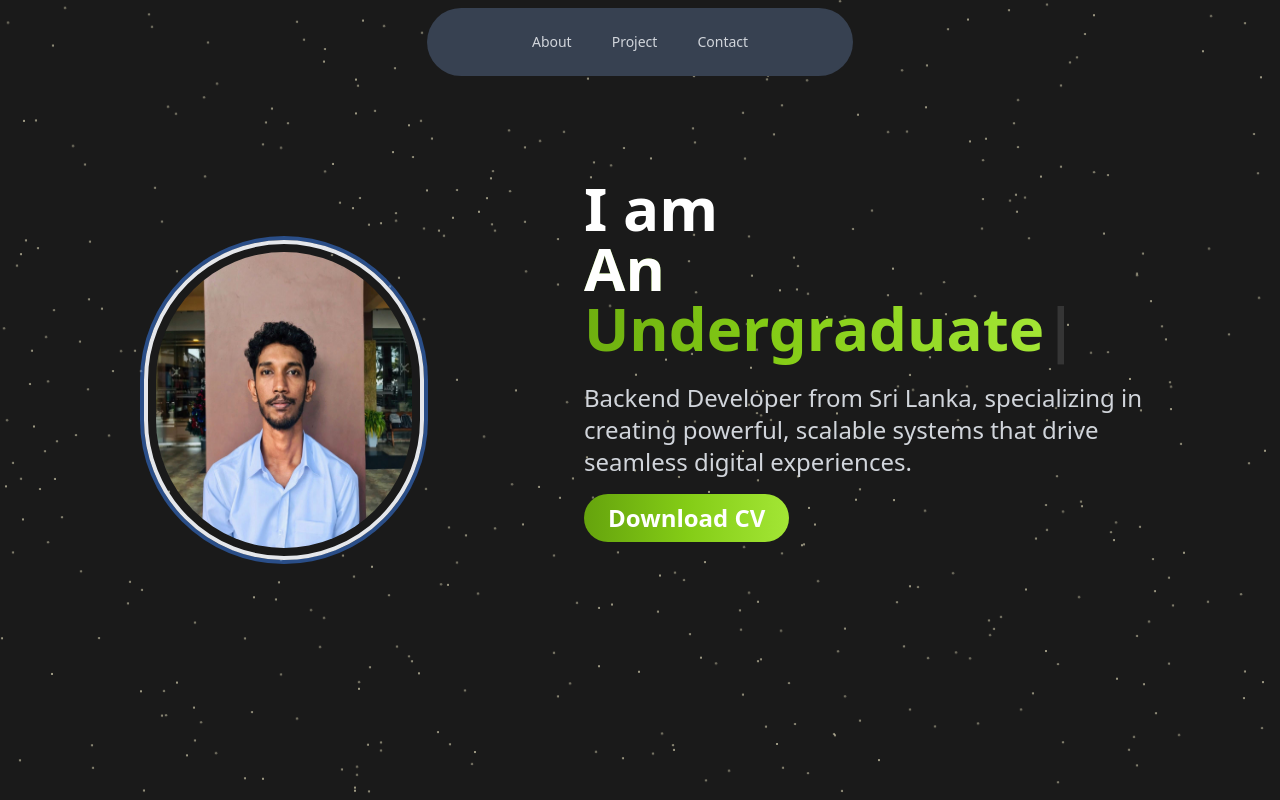
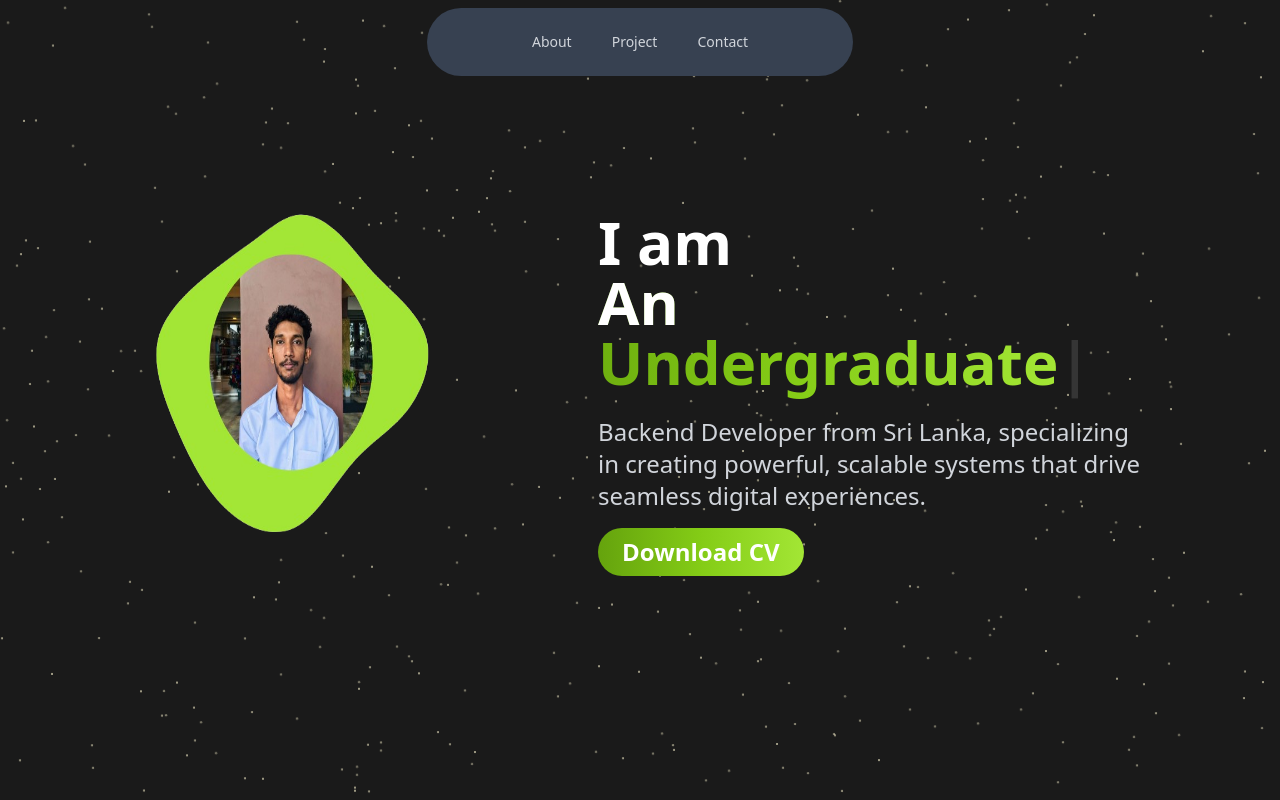
Before and after one commit to Chanukaa2002/portfolio, a React (Vite) app: page / in a window 1280 px wide. Shown: the top 800 px of the page. Built offline with nearby package versions, Linux system fonts and the light colour scheme.

Commit message:
add minor changers

```diff
--- a/src/App.jsx
+++ b/src/App.jsx
@@ -38,14 +38,17 @@ function App() {
       <div className="absolute inset-0 stars -z-10" />
       <NavBar />
       {/* Flex container for ProfilePicture and MainTags */}
-      <div className="flex flex-col items-center justify-center space-y-1 md:flex-row md:space-y-0 md:space-x-8">
-        <div className="pr-28">
+      <div className="flex flex-col items-center md:flex-row md:space-x-8 md:items-start md:mt-20">
+        <div className="pr-28 md:mt-20">
           <ProfilePicture />
         </div>
-        <div>
+        <div className="-mt-0 md:mt-32">
+          {" "}
+          {/* Added negative margin-top */}
           <MainTags />
         </div>
       </div>
+      <div className="-mt-20 md:mt-32"> </div>
 
       <About />
       <Project />
--- a/src/components/MainTags.jsx
+++ b/src/components/MainTags.jsx
@@ -28,7 +28,7 @@ function MainTags() {
 
   return (
     <ScrollRevealComponent>
-      <div className="flex flex-col items-center justify-center h-screen px-4 text-center md:text-left md:items-start md:px-16 lg:px-32 md:py-1">
+      <div className="flex flex-col items-center justify-center px-4 text-center md:text-left md:items-start md:px-16 lg:px-32 md:py-1">
         {/* Dynamic Text */}
         <div>
           <h1 className="text-3xl font-bold text-white sm:text-4xl md:text-6xl lg:text-6xl">
--- a/src/components/ProfilePicture.jsx
+++ b/src/components/ProfilePicture.jsx
@@ -1,14 +1,15 @@
 import React from "react";
-import dp from "../assets/dp.jpg";
+import dp from "../assets/dp2.png";
 import ScrollRevealComponent from "../utils/ScrollRevealComponent";
 
 function ProfilePicture() {
   return (
     <ScrollRevealComponent>
+      {/* border-4 rounded-full ring-4 dark:ring-gray-500 */}
       <div className="left-0 m-4 top-9">
         <img
           src={dp}
-          className="w-32 h-32 p-2 mx-48 border-4 rounded-full ring-4 dark:ring-gray-500 sm:w-48 sm:h-48 md:w-72 md:h-72 lg:w-80 lg:h-80 lg:mx-32" // Responsive sizing
+          className="w-40 h-40 p-2 mx-48 sm:w-48 sm:h-48 md:w-72 md:h-72 lg:w-96 lg:h-96 lg:mx-32" // Responsive sizing
           alt="Profile"
         />
       </div>
@@ -16,4 +17,8 @@ function ProfilePicture() {
   );
 }
 
+
+
+
+
 export default ProfilePicture;
```
Also changed, not shown: src/assets/dp2.png (added), src/assets/dp3.png (added).
